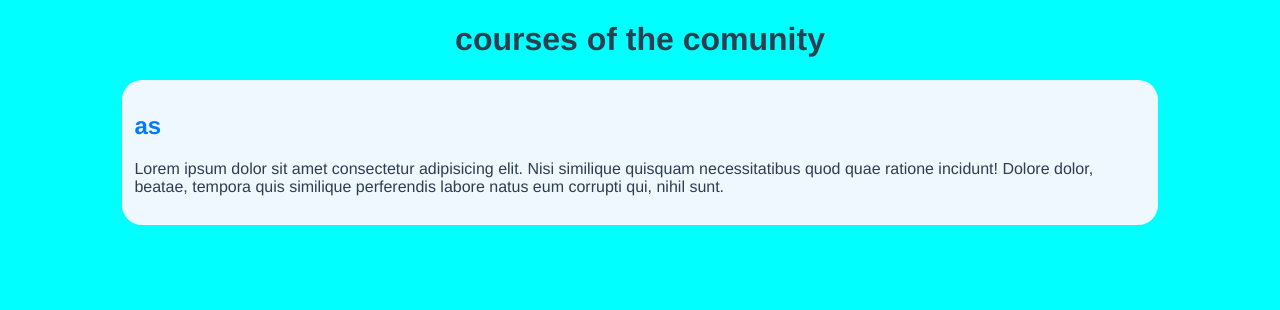
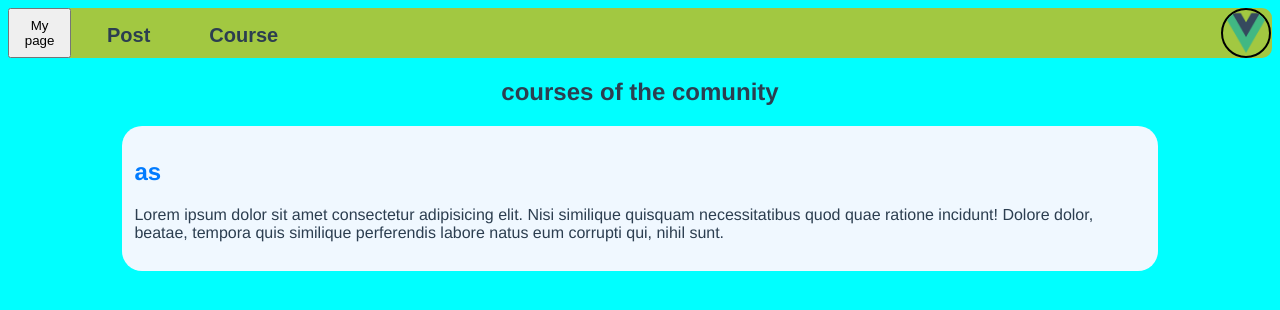
Before and after one commit to JerM1609/DBP-P002, a Vue app in the folder frontend/frontend/: page /course/course in a window 1280 px wide. Shown: the top 310 px of the page. Built offline with nearby package versions, Linux system fonts and the light colour scheme.

Commit message:
front con endpoints

```diff
--- a/frontend/frontend/src/components/TheNavigation.vue
+++ b/frontend/frontend/src/components/TheNavigation.vue
@@ -7,48 +7,36 @@
           <button class="name">Post</button>
           <ul class="hidden">
             <li v-for="route in Post" :key="route.id">
-              <button v-on:click="detect(route.slug)">
-                {{ route.description }}
-              </button>
+              <router-link
+                :to="{ name: route.name, params: { slug: route.slug } }"
+                >{{ route.description }}</router-link
+              >
             </li>
           </ul>
         </li>
         <li class="links">
           <button class="name">Course</button>
           <ul class="hidden">
-            <li v-for="routes in Course" :key="routes.id">
-              <button v-on:click="detect(routes.slug)">
-                {{ routes.description }}
-              </button>
+            <li v-for="route in Course" :key="route.id">
+              <router-link
+                :to="{ name: route.name, params: { slug: route.slug } }"
+                >{{ route.description }}</router-link
+              >
             </li>
           </ul>
         </li>
       </ul>
       <div class="photo">
-        <button v-on:click="detect('profile')" class="photo">
-          <img alt="Vue logo" src="../assets/logo.png" />
-        </button>
+        <router-link :to="{ name: 'Profile', params: { name: 'a' } }">
+          <img alt="Vue logo" src="../assets/logo.png"
+        /></router-link>
       </div>
     </div>
-    <HomeView v-if="page === 'inicio' || page === null" />
-    <Post v-else-if="page === 'Post'" :slug="slug" :datas="datas" />
-    <Post v-else-if="page === 'MyPost'" :slug="slug" :datas="datas" />
-    <Course v-else-if="page === 'Course'" :slug="slug" :datas="datas" />
-    <Course v-else-if="page === 'MyCourse'" :slug="slug" :datas="datas" />
-    <Form v-else-if="page === 'CreatePost'" :datas="datas" :slug="slug" />
-    <Form v-else-if="page === 'CreateCourse'" :datas="datas" :slug="slug" />
-    <Profile v-else-if="page === 'profile'" />
   </section>
 </template>
 
 <script>
 import routes from "@/routes";
-import forms from "@/forms";
-import Form from "@/views/FormView.vue";
-import HomeView from "@/views/HomeView.vue";
-import Profile from "@/views/ProfileView.vue";
-import Course from "@/views/CourseView.vue";
-import Post from "@/views/PostView.vue";
 export default {
   name: "TheNavigation",
   data() {
@@ -66,74 +54,7 @@ export default {
       require: true,
     },
   },
-  components: {
-    Form,
-    HomeView,
-    Profile,
-    Post,
-    Course,
-  },
-  methods: {
-    detect(cadena) {
-      if (cadena === "post") {
-        this.post();
-        this.page = "Post";
-        this.slug = "post";
-      } else if (cadena === "mypost") {
-        this.mypost();
-        this.page = "MyPost";
-        this.slug = "mypost";
-      } else if (cadena === "course") {
-        this.course();
-        this.page = "Course";
-        this.slug = "course";
-      } else if (cadena === "mycourse") {
-        this.mycourse();
-        this.page = "MyCourse";
-        this.slug = "mycourse";
-      } else if (cadena === "createpost") {
-        this.createpost();
-        this.page = "CreatePost";
-        this.slug = "createpost";
-      } else if (cadena === "createcourse") {
-        this.createcourse();
-        this.page = "CreateCourse";
-        this.slug = "createcourse";
-      } else if (cadena === "inicio") {
-        this.page = "inicio";
-        this.slug = "inicio";
-      } else if (cadena === "profile") {
-        this.page = "profile";
-        this.slug = "profile";
-      }
-    },
-    mypost() {
-      fetch("/api/mypost/", { method: "POST" }).then(
-        (response) => (this.datas = response.data)
-      );
-    },
-    post() {
-      fetch("/api/showpost/", { method: "POST" }).then(
-        (response) => (this.datas = response.data)
-      );
-    },
-    mycourse() {
-      fetch("/api/mycourse/", { method: "POST" }).then(
-        (response) => (this.datas = response.data)
-      );
-    },
-    course() {
-      fetch("/api/courses/", { method: "POST" }).then(
-        (response) => (this.datas = response.data)
-      );
-    },
-    createcourse() {
-      this.datas = forms.createcourse;
-    },
-    createpost() {
-      this.datas = forms.createpost;
-    },
-  },
+  methods: {},
 };
 </script>
 <style scoped>
--- a/frontend/frontend/src/router/index.js
+++ b/frontend/frontend/src/router/index.js
@@ -1,8 +1,8 @@
 import { createRouter, createWebHistory } from "vue-router";
 import RootView from "../views/RootView.vue";
-import SignUp from "../views/SignUp.vue";
-import Login from "../views/Login.vue";
-import TheNavigation from "../components/TheNavigation.vue";
+import SignUp from "../components/SignUpForm.vue";
+import Login from "../components/LoginForm.vue";
+import Dashboard from "../views/DashboardView.vue";
 
 // URLS are mapped to the components
 const routes = [
@@ -22,9 +22,44 @@ const routes = [
   },
   {
     path: "/dashboard",
-    name: "TheNavigation",
+    name: "Dashboard",
     props: true,
-    component: TheNavigation,
+    component: Dashboard,
+  },
+  {
+    path: "/post/:slug",
+    name: "Post",
+    props: true,
+    component: () =>
+      import(/* webpackChunkName: "about" */ "../views/PostView.vue"),
+  },
+  {
+    path: "/profile/:name",
+    name: "Profile",
+    props: true,
+    component: () =>
+      import(/* webpackChunkName: "about" */ "../views/ProfileView.vue"),
+  },
+  {
+    path: "/create/:slug",
+    name: "Create",
+    props: true,
+    component: () =>
+      import(/* webpackChunkName: "about" */ "../views/PostView.vue"),
+  },
+  {
+    path: "/edit/:slug/:Id",
+    name: "Change",
+    props: true,
+    component: () =>
+      import(/* webpackChunkName: "about" */ "../views/PostView.vue"),
+  },
+  {
+    path: "/course/:slug",
+    name: "Course",
+    props: true,
+    component: () =>
+      import(/* webpackChunkName: "about" */ "../views/CourseView.vue"),
   },
   {
     path: "/sign-up",
@@ -50,12 +85,6 @@ const routes = [
     component: () =>
       import(/* webpackChunkName: "Course" */ "../views/CourseView.vue"),
   },
-  {
-    path: "/profile/:prof",
-    name: "Profile",
-    component: () =>
-      import(/* webpackChunkName: "Profile" */ "../views/ProfileView.vue"),
-  },
 ];
 
 const router = createRouter({
--- a/frontend/frontend/src/views/CourseView.vue
+++ b/frontend/frontend/src/views/CourseView.vue
@@ -1,4 +1,6 @@
 <template>
+  <section>
+    <TheNavigation />
     <div>
       <h1 v-if="slug === 'mycourse'">My courses</h1>
       <h1 v-else-if="slug === 'course'">courses of the comunity</h1>
@@ -7,10 +9,10 @@
           <div class="content">
             <h2><a href="#">as</a></h2>
             <p>
-            Lorem ipsum dolor sit, amet consectetur adipisicing elit. Excepturi
-            nemo impedit animi suscipit. Obcaecati asperiores atque perspiciatis
-            culpa fugiat? Nulla porro rerum ducimus quisquam! Accusantium
-            asperiores fugit quod explicabo nobis.
+              Lorem ipsum dolor sit, amet consectetur adipisicing elit.
+              Excepturi nemo impedit animi suscipit. Obcaecati asperiores atque
+              perspiciatis culpa fugiat? Nulla porro rerum ducimus quisquam!
+              Accusantium asperiores fugit quod explicabo nobis.
             </p>
           </div>
           <div class="edition">
@@ -32,17 +34,16 @@
           <button class="btn btn-primary" v-on:click="delete(courses.id)">Unsubscribe</button>
         </div>
       </div>
-      -->
-    </div>
+      --></div>
       <div v-else-if="slug === 'course'" class="posts">
         <div class="publication">
           <div>
             <h2><a href="#">as</a></h2>
             <p>
               Lorem ipsum dolor sit amet consectetur adipisicing elit. Nisi
-            similique quisquam necessitatibus quod quae ratione incidunt! Dolore
-            dolor, beatae, tempora quis similique perferendis labore natus eum
-            corrupti qui, nihil sunt.
+              similique quisquam necessitatibus quod quae ratione incidunt!
+              Dolore dolor, beatae, tempora quis similique perferendis labore
+              natus eum corrupti qui, nihil sunt.
             </p>
           </div>
         </div>
@@ -61,11 +62,16 @@
         <h2>Page not found</h2>
       </div>
     </div>
+  </section>
 </template>
 <script>
+import TheNavigation from "@/components/TheNavigation.vue";
 export default {
   props: ["slug", "datas"],
   //falta el fetch delete()
+  components: {
+    TheNavigation,
+  },
 };
 </script>
 <style scoped>
--- /dev/null
+++ b/frontend/frontend/src/views/DashboardView.vue
@@ -0,0 +1,41 @@
+<!--
+Starting point from which all other components will be rendered
+-->
+<template>
+  <TheNavigation />
+  <router-view />
+</template>
+
+<script>
+import TheNavigation from "../components/TheNavigation.vue";
+export default {
+  components: { TheNavigation },
+  name: "App",
+};
+</script>
+
+<style>
+#app {
+  font-family: Avenir, Helvetica, Arial, sans-serif;
+  -webkit-font-smoothing: antialiased;
+  -moz-osx-font-smoothing: grayscale;
+  text-align: center;
+  color: #2c3e50;
+}
+html {
+  background-color: aqua;
+}
+
+nav {
+  padding: 30px;
+}
+
+nav a {
+  font-weight: bold;
+  color: #2c3e50;
+}
+
+nav a.router-link-exact-active {
+  color: #42b983;
+}
+</style>
--- a/frontend/frontend/src/views/PostView.vue
+++ b/frontend/frontend/src/views/PostView.vue
@@ -1,5 +1,6 @@
 <template>
   <section>
+    <TheNavigation />
     <div>
       <h1 v-if="slug === 'mypost'">My posts</h1>
       <h1 v-else-if="slug === 'post'">Post of the comunity</h1>
@@ -66,8 +67,12 @@
   </section>
 </template>
 <script>
+import TheNavigation from "@/components/TheNavigation.vue";
 export default {
   props: ["slug", "datas"],
+  components: {
+    TheNavigation,
+  },
 };
 </script>
 <style scoped>
--- a/frontend/frontend/src/views/ProfileView.vue
+++ b/frontend/frontend/src/views/ProfileView.vue
@@ -1,4 +1,6 @@
 <template>
+  <section>
+    <TheNavigation />
     <div class="cuerpo">
       <div class="segmento izq">
         <div class="prof">
@@ -42,7 +44,9 @@
               Logout
             </button>
           </a>-->
-          <button type="button" class="btn btn-outline-primary">Logout</button>
+            <button type="button" class="btn btn-outline-primary">
+              Logout
+            </button>
           </div>
         </div>
         <div class="links">
@@ -192,11 +196,17 @@
         </div>
       </div>
     </div>
+  </section>
 </template>
 
 <script>
+import TheNavigation from "@/components/TheNavigation.vue";
 export default {
   name: "Profile",
+  props: ["name"],
+  components: {
+    TheNavigation,
+  },
 };
 </script>
 
--- /dev/null
+++ b/frontend/frontend/src/views/RootView.vue
@@ -0,0 +1,50 @@
+<template>
+  <div>
+    <nav>
+      <ul class="nav-links">
+        <li class="links">
+          <router-link :to="{ name: 'Login' }"> Login </router-link>
+        </li>
+        <li class="links">
+          <router-link :to="{ name: 'SignUp' }"> SignUp </router-link>
+        </li>
+        <li class="links">
+          <router-link :to="{ name: 'About' }"> About </router-link>
+        </li>
+      </ul>
+    </nav>
+  </div>
+</template>
+
+<script>
+export default {
+  name: "RootView",
+};
+</script>
+
+<style scoped>
+#nav {
+  display: flex;
+}
+
+#nav a {
+  font-weight: bold;
+  color: #2c3e50;
+  text-decoration: none;
+}
+
+.nav-links {
+  display: flex;
+}
+
+.links {
+  padding-right: 20px;
+  list-style: none;
+}
+.links:hover {
+  text-decoration: underline;
+}
+#nav a.router-link-exact-active {
+  color: #42b983;
+}
+</style>
```
Also changed, not shown: 1 other file (tests, documents, lock files or other folders). Lines whose indentation alone changed are shown as unchanged.
